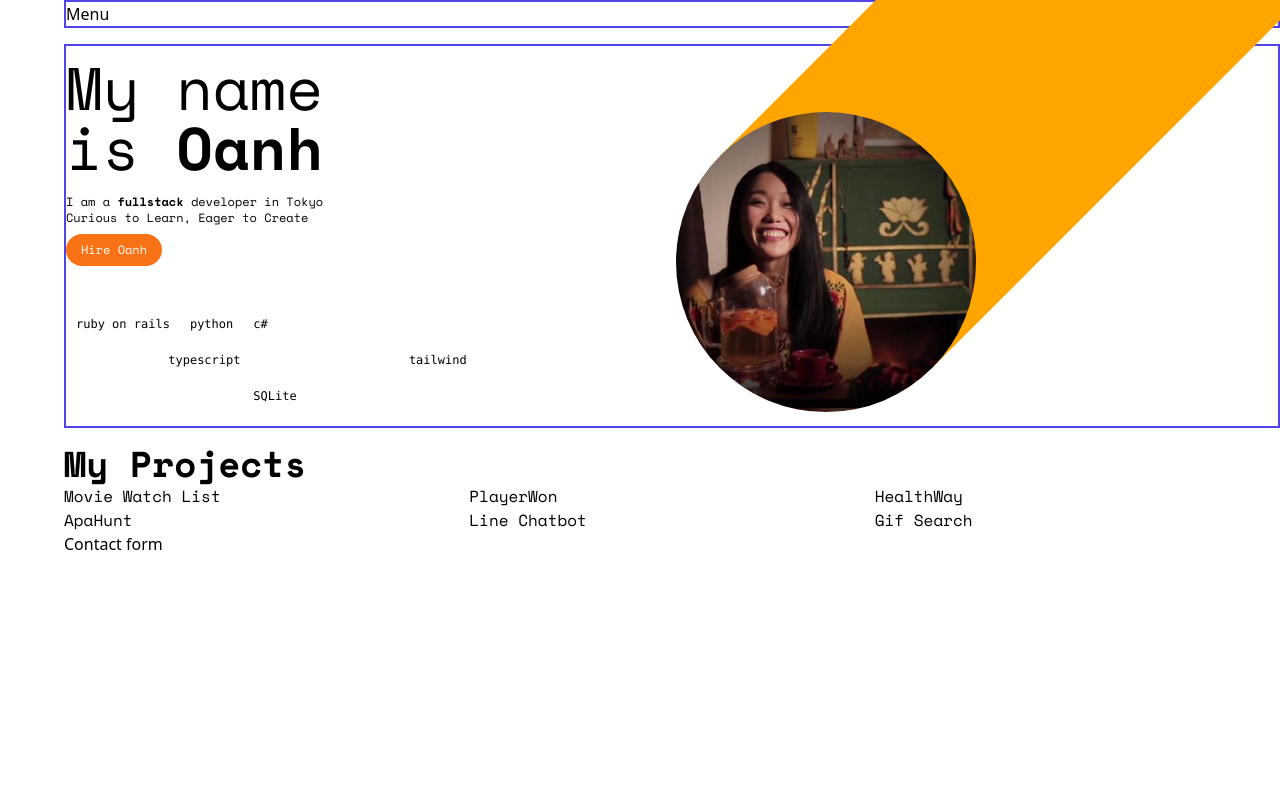
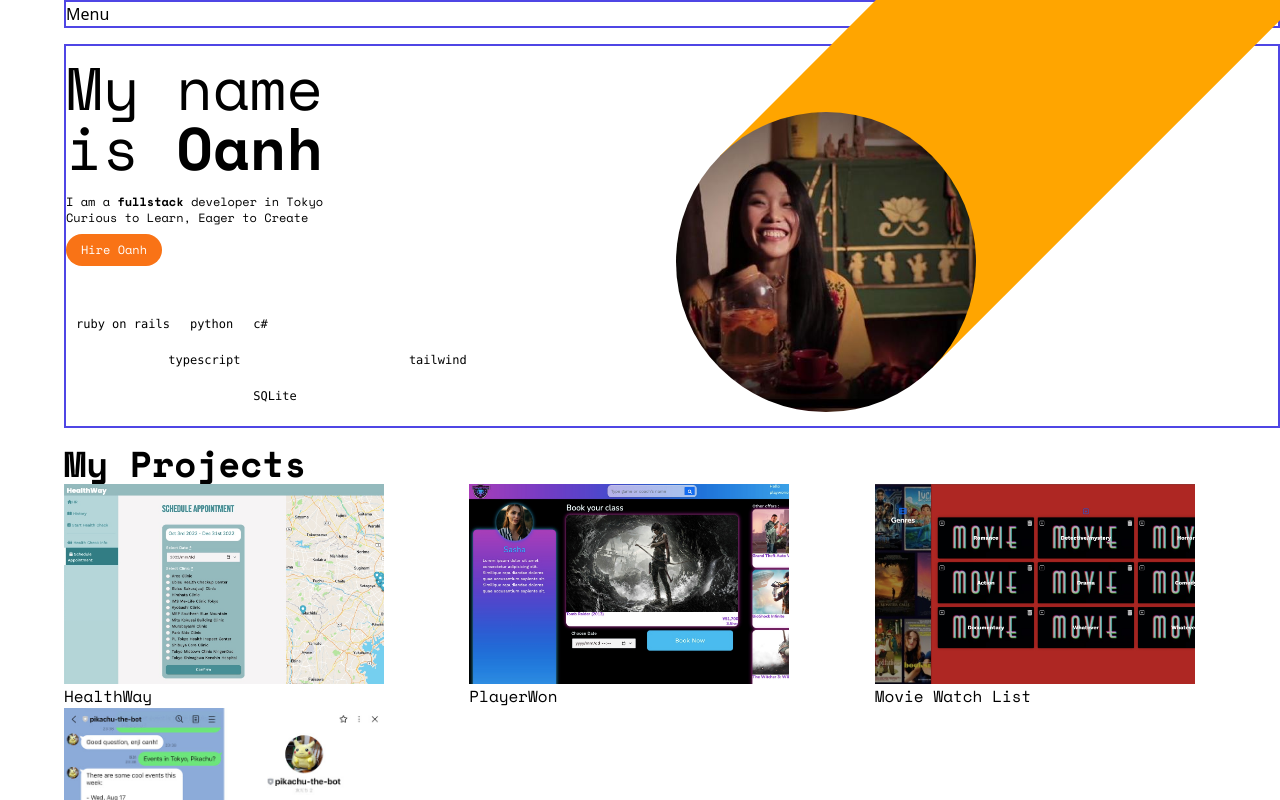
Before and after one commit to tuoanhnt95/portfolio-2023, a Vue app: page / in a window 1280 px wide. Shown: the top 800 px of the page. Built offline with nearby package versions, Linux system fonts and the light colour scheme.

Commit message:
feat: add project image

```diff
--- a/src/components/Projects.vue
+++ b/src/components/Projects.vue
@@ -3,11 +3,9 @@
     <div class="text-2xl lg:text-3xl xl:text-4xl font-bold">
       My Projects
     </div>
-    <!-- <div id="test"></div> -->
     <div class="grid grid-cols-3">
       <div v-for="(project, i) in projects" :key="i">
-        <!-- <div :style="'background-image: url(\'../assets/' + project.image + '\');" class="img-project"></div> -->
-        <!-- <div style="background-image: url('../assets/images/healthway.jpg');" class="img-project"></div> -->
+        <div class="img-project" :style="{ backgroundImage: `url(${ 'src/assets/images/' + project.image})`}"></div>
         {{ project.name }}
       </div>
     </div>
@@ -15,12 +13,14 @@
 </template>
 
 <script setup>
+// import { computed } from '@vue/reactivity';
+
 const projects = [
   {
-    name: 'Movie Watch List',
+    name: 'HealthWay',
     description: 'Decent description of the app',
-    image: 'movie-watch-list.jpg',
-    url: 'https://www.google.com',
+    image: 'healthway.jpg',
+    url: 'http://www.healthway.live/',
     stack: 'Html, Css, Jvs, Rails'
   }, {
     name: 'PlayerWon',
@@ -29,32 +29,20 @@ const projects = [
     url: 'https://player-won.herokuapp.com/',
     stack: 'Html, Css, Jvs, Rails'
   }, {
-    name: 'HealthWay',
+    name: 'Movie Watch List',
     description: 'Decent description of the app',
-    image: 'healthway.jpg',
-    url: 'http://www.healthway.live/',
-    stack: 'Html, Css, Jvs, Rails'
-  }, {
-    name: 'ApaHunt',
-    description: 'Decent description of the app',
-    image: 'healthway.jpg',
+    image: 'movie-watch-list.jpg',
     url: 'https://www.google.com',
     stack: 'Html, Css, Jvs, Rails'
   }, {
     name: 'Line Chatbot',
     description: 'Decent description of the app',
-    image: 'images/line-chat-bot.jpeg',
-    url: 'https://www.google.com',
-    stack: 'Html, Css, Jvs, Rails'
-  }, {
-    name: 'Gif Search',
-    description: 'Decent description of the app',
-    image: 'healthway.jpg',
+    image: 'line-chat-bot.jpeg',
     url: 'https://www.google.com',
     stack: 'Html, Css, Jvs, Rails'
   }
 ]
-
+// const imgSrc = computed(() => require(`@/assets/images/${projects.value[0].image}`))
 
 </script>
 
@@ -67,7 +55,4 @@ const projects = [
   width: 320px;
   height: 200px;
 }
-#test {
-  background-image: url('../assets/images/healthway.jpg');
-}
 </style>
```
